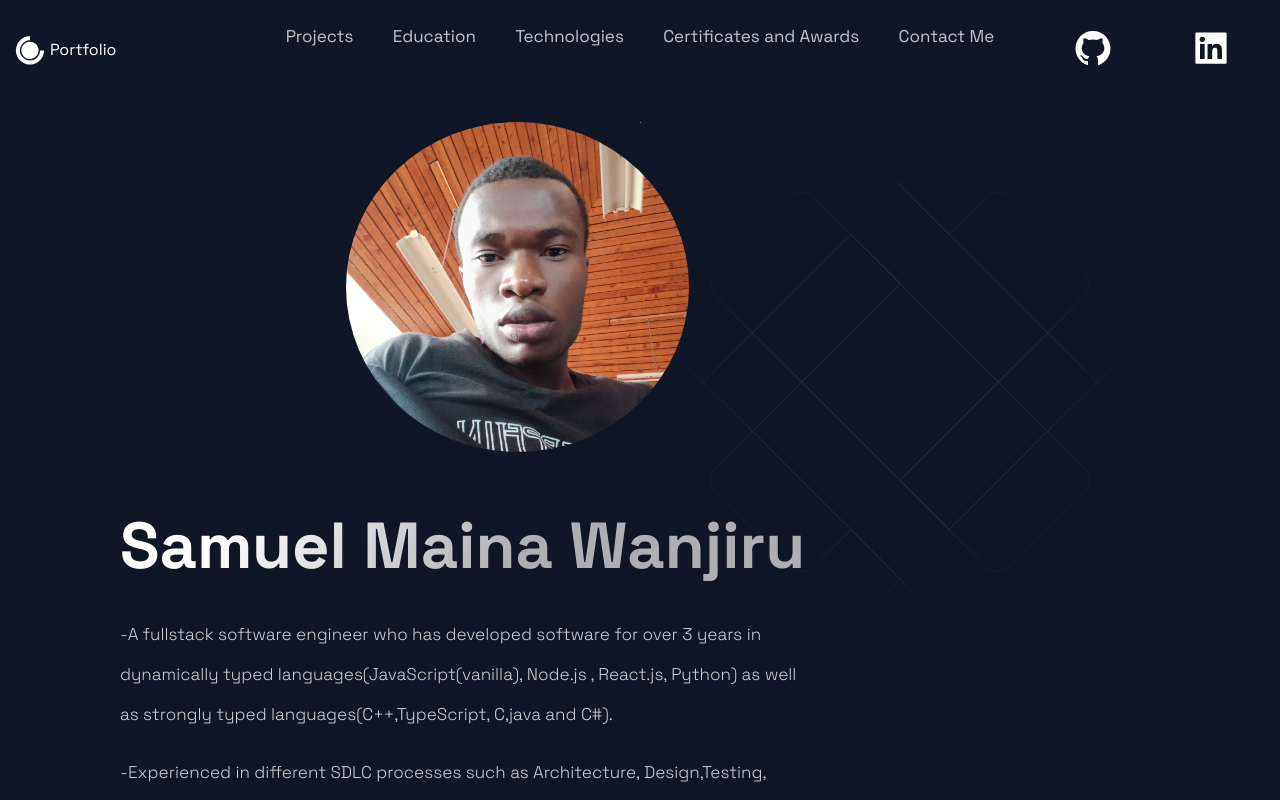
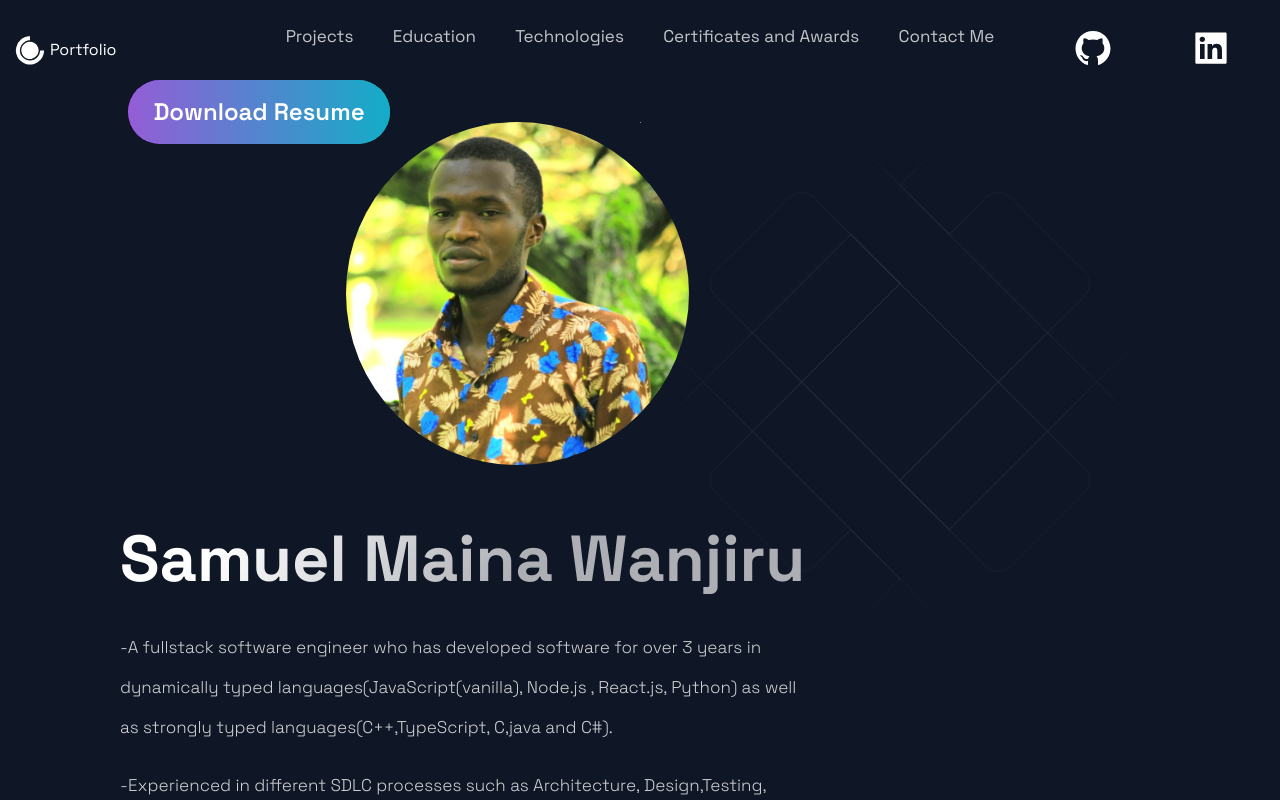
Before and after one commit to samuelmaina/portifolio, a Next.js app: page / in a window 1280 px wide. Shown: the top 800 px of the page. Built offline with nearby package versions, Linux system fonts and the light colour scheme.

Commit message:
Added a better picture. The previous one was not that professional

```diff
--- a/src/components/Header/Header.js
+++ b/src/components/Header/Header.js
@@ -2,6 +2,7 @@
 import React from "react";
 import { AiFillGithub, AiFillInstagram, AiFillLinkedin } from "react-icons/ai";
 import { DiCssdeck } from "react-icons/di";
+import Button from "../../styles/GlobalComponents/Button";
 
 import {
   Container,
@@ -20,6 +21,25 @@
           <DiCssdeck size="4rem" /> <span>Portfolio</span>
         </a>
       </Link>
+
+      <div
+        style={{
+          position: "absolute",
+          top: "10%",
+          left: "10%",
+          color: "white",
+        }}
+      >
+        <Button>
+          <a
+            href="https://drive.google.com/file/d/1HpB2HzYlpFf7pFDoOi6Hf7J2ve8C54-J/view?usp=sharing"
+            target="_blank"
+            style={{ color: "white" }}
+          >
+            Download Resume
+          </a>
+        </Button>
+      </div>
     </Div1>
     <Div2>
       <li>
--- a/src/components/Header/HeaderStyles.js
+++ b/src/components/Header/HeaderStyles.js
@@ -48,6 +48,12 @@
     align-items: center;
     grid-area: 1 / 4 / 2 / 6;
   }
+`;
+
+export const downloadResume = styled.a`
+position: relative,
+top: 5rem,
+textDecoration: false,
 `;
 
 // Navigation Links
--- a/src/components/Hero/Hero.js
+++ b/src/components/Hero/Hero.js
@@ -10,7 +10,7 @@
 const Hero = (props) => (
   <>
     <Section column nopadding>
-      <Img src="/images/dp_1.jpg" />
+      <Img src="/images/dp_3.jpg" />
       <LeftSection>
         <SectionTitle main center>
           Samuel Maina Wanjiru <br />
--- a/src/constants/constants.js
+++ b/src/constants/constants.js
@@ -126,7 +126,7 @@
       "Systems responds to with 'higher' and 'lower' messages until a correct guess(more like  a binary search)",
     ],
     images: ["/images/guess_game.webp"],
-    tags: ["React Native", "React-Components"],
+    tags: ["React Native", "Styled Components"],
     skills: ["Mobile Design and Development", "Refactor"],
     source: "https://github.com/samuelmaina/guess-game",
     id: 5,
```
Also changed, not shown: public/images/dp_2.jpg (added), public/images/dp_3.jpg (added).
